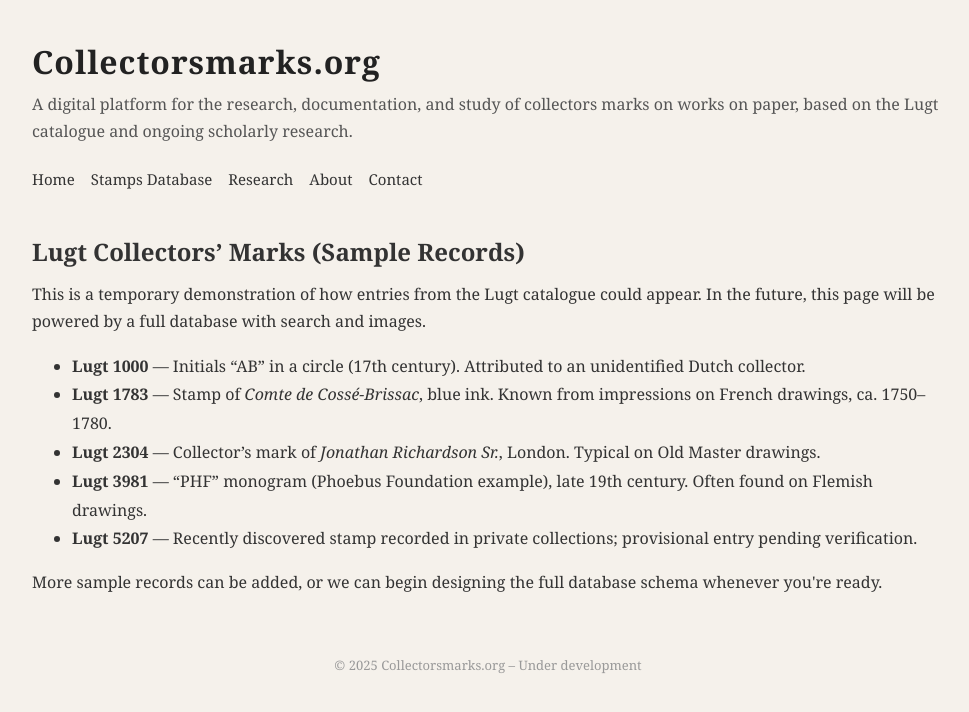
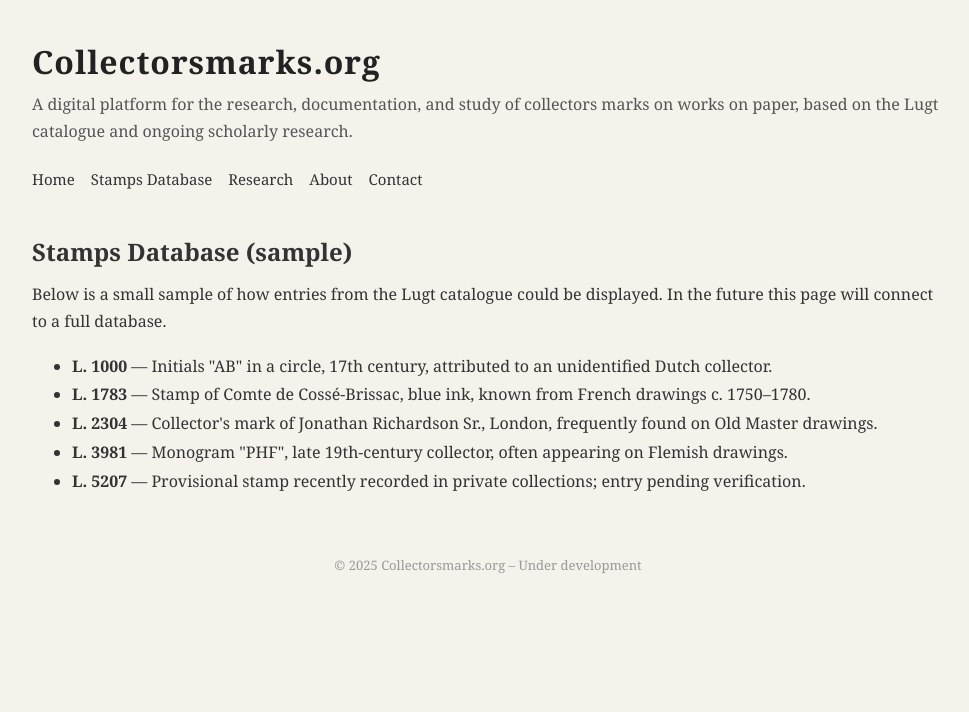
Before and after one commit to bjorndeleu/collectorsmarks, a Next.js app: page /stamps in a window 1280 px wide. Shown: the top 712 px of the page, without its empty margins (152-1121 px from the left). Built offline with nearby package versions, Linux system fonts and the light colour scheme.

Commit message:
Update page.js

```diff
--- a/app/stamps/page.js
+++ b/app/stamps/page.js
@@ -1,45 +1,34 @@
 export default function StampsPage() {
   return (
-    <div>
-      <h2>Lugt Collectors’ Marks (Sample Records)</h2>
-
+    <>
+      <h2>Stamps Database (sample)</h2>
       <p>
-        This is a temporary demonstration of how entries from the Lugt
-        catalogue could appear. In the future, this page will be powered by a
-        full database with search and images.
+        Below is a small sample of how entries from the Lugt catalogue could be
+        displayed. In the future this page will connect to a full database.
       </p>
 
       <ul style={{ lineHeight: '1.8' }}>
         <li>
-          <strong>Lugt 1000</strong> — Initials “AB” in a circle (17th century).
-          Attributed to an unidentified Dutch collector.
+          <strong>L. 1000</strong> — Initials &quot;AB&quot; in a circle, 17th
+          century, attributed to an unidentified Dutch collector.
         </li>
-
         <li>
-          <strong>Lugt 1783</strong> — Stamp of <em>Comte de Cossé-Brissac</em>,
-          blue ink. Known from impressions on French drawings, ca. 1750–1780.
+          <strong>L. 1783</strong> — Stamp of Comte de Cossé-Brissac, blue ink,
+          known from French drawings c. 1750–1780.
         </li>
-
         <li>
-          <strong>Lugt 2304</strong> — Collector’s mark of
-          <em> Jonathan Richardson Sr.</em>, London. Typical on Old Master drawings.
+          <strong>L. 2304</strong> — Collector&apos;s mark of Jonathan
+          Richardson Sr., London, frequently found on Old Master drawings.
         </li>
-
         <li>
-          <strong>Lugt 3981</strong> — “PHF” monogram (Phoebus Foundation example),
-          late 19th century. Often found on Flemish drawings.
+          <strong>L. 3981</strong> — Monogram &quot;PHF&quot;, late
+          19th-century collector, often appearing on Flemish drawings.
         </li>
-
         <li>
-          <strong>Lugt 5207</strong> — Recently discovered stamp recorded in
-          private collections; provisional entry pending verification.
+          <strong>L. 5207</strong> — Provisional stamp recently recorded in
+          private collections; entry pending verification.
         </li>
       </ul>
-
-      <p>
-        More sample records can be added, or we can begin designing the full
-        database schema whenever you're ready.
-      </p>
-    </div>
+    </>
   );
 }
```
